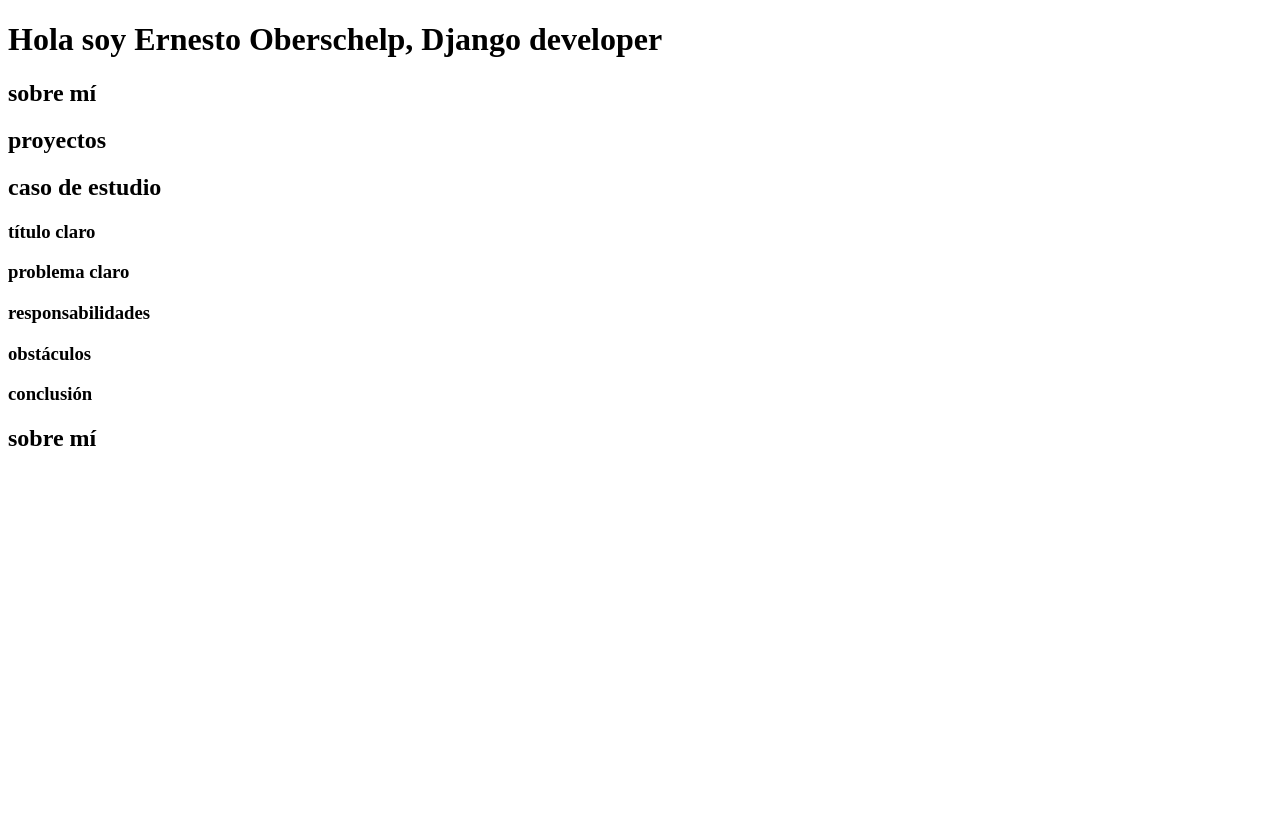
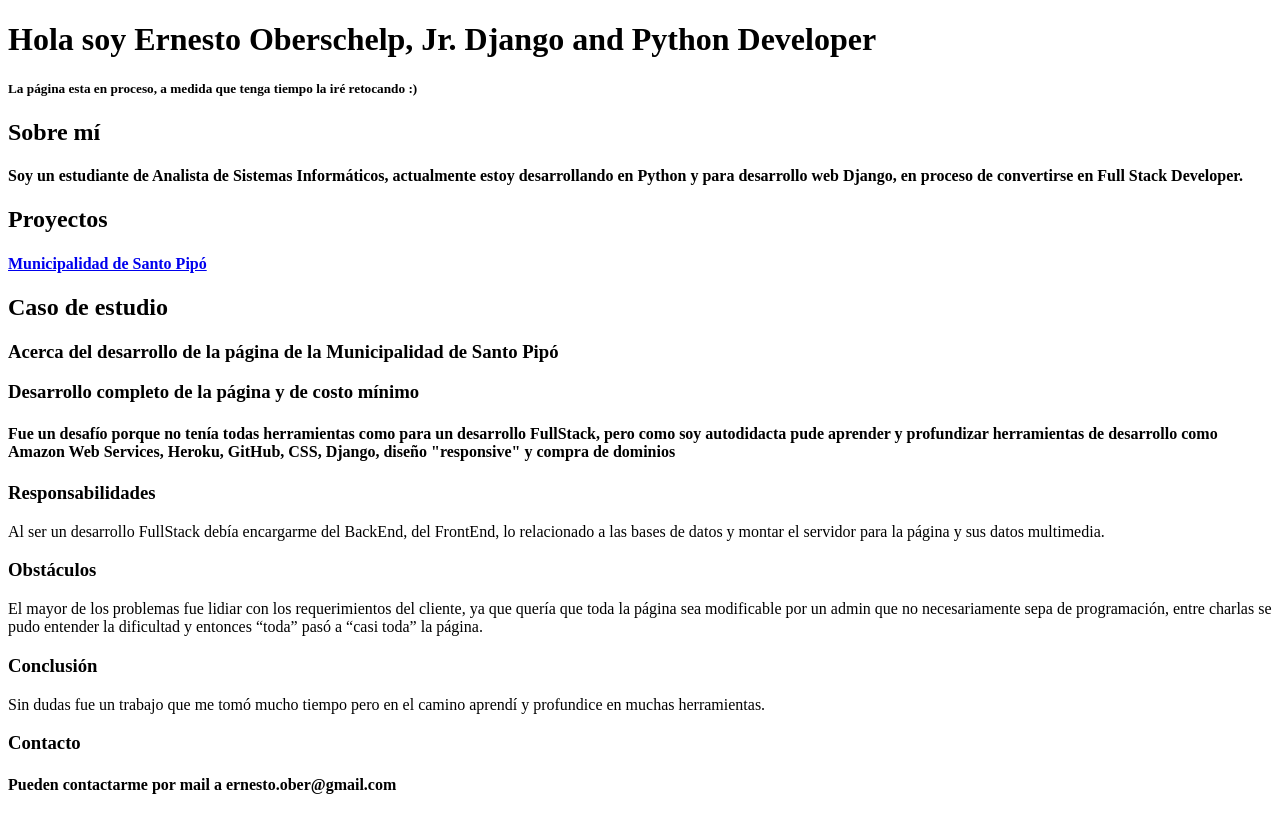
Before and after one commit to vamphi/vamphi.github.io, a plain HTML site: page index.html in a window 1280 px wide. Drawn offline with Linux system fonts and the light colour scheme.

Commit message:
Update content

```diff
--- a/index.html
+++ b/index.html
@@ -4,17 +4,26 @@
     <title>Ernesto Oberschelp Site</title>
 </head>
 <body>
-    <h1>Hola soy Ernesto Oberschelp, Django developer</h1>
+    <h1>Hola soy Ernesto Oberschelp, Jr. Django and Python Developer</h1>
 
-    <h2>sobre mí</h2>
-    <h2>proyectos</h2>
-    <h2>caso de estudio</h2>
-    <h3>título claro</h3>
-    <h3>problema claro</h3>
-    <h3>responsabilidades</h3>
-    <h3>obstáculos</h3>
-    <h3>conclusión</h3>
-    <h2>sobre mí</h2>
+    <h5>La página esta en proceso, a medida que tenga tiempo la iré retocando :)</h5>
 
+    <h2>Sobre mí</h2>
+    <h4>Soy un estudiante de Analista de Sistemas Informáticos, actualmente estoy desarrollando en Python y para desarrollo web Django, en proceso de convertirse en Full Stack Developer.</h4>
+    <h2>Proyectos</h2>
+    <h4><a href="http://www.munisantopipo.com.ar">Municipalidad de Santo Pipó</a></h4>
+    <h2>Caso de estudio</h2>
+    <h3>Acerca del desarrollo de la página de la Municipalidad de Santo Pipó</h3>
+    <h3>Desarrollo completo de la página y de costo mínimo</h3>
+    <h4>Fue un desafío porque no tenía todas herramientas como para un desarrollo FullStack, pero como soy autodidacta pude aprender y profundizar herramientas de desarrollo como Amazon Web Services, Heroku, GitHub, CSS, Django, diseño "responsive" y compra de dominios</h4>
+    <h3>Responsabilidades</h3>
+    Al ser un desarrollo FullStack debía encargarme del BackEnd, del FrontEnd, lo relacionado a las bases de datos y montar el servidor para la página y sus datos multimedia.
+    <h3>Obstáculos</h3>
+    El mayor de los problemas fue lidiar con los requerimientos del cliente, ya que quería que toda la página sea modificable por un admin que no necesariamente sepa de programación, entre charlas se pudo entender la dificultad y entonces “toda” pasó a “casi toda” la página.
+    <h3>Conclusión</h3>
+    Sin dudas fue un trabajo que me tomó mucho tiempo pero en el camino aprendí y profundice en muchas herramientas.
+
+    <h3>Contacto</h3>
+    <h4>Pueden contactarme por mail a ernesto.ober@gmail.com</h4>
 </body>
 </html>
```
